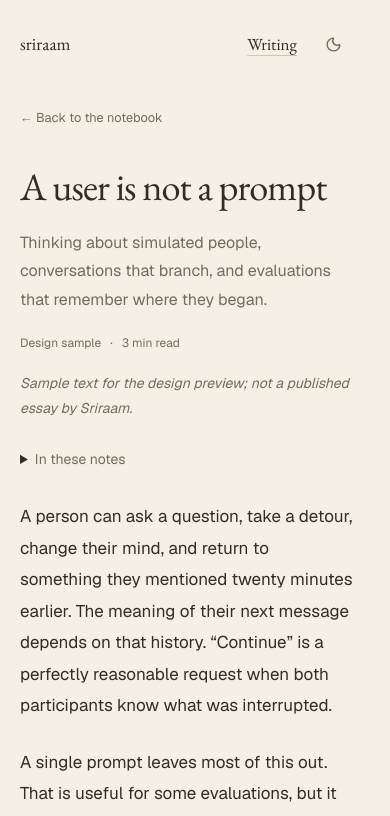
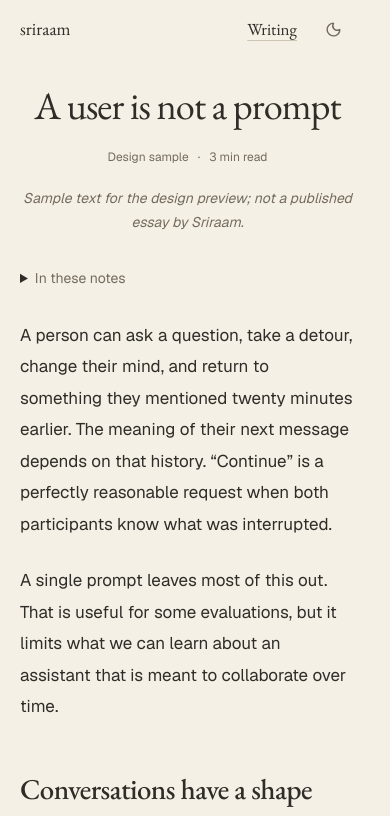
Before and after one commit to 13point5/blog, a Next.js app: page /blog/a-user-is-not-a-prompt in a window 390 px wide. Shown: the top 816 px of the page. Built offline with nearby package versions, Linux system fonts and the light colour scheme.

Commit message:
Center article mastheads and tighten site navigation spacing

```diff
--- a/app/blog/[slug]/page.tsx
+++ b/app/blog/[slug]/page.tsx
@@ -1,5 +1,4 @@
 import { notFound } from "next/navigation";
-import Link from "next/link";
 import Image from "next/image";
 import { CustomMDX } from "@/app/components/mdx";
 import { formatDate, getBlogPosts, readingTime } from "@/app/blog/utils";
@@ -19,15 +18,24 @@ export default async function BlogPost({ params }: { params: Promise<{ slug: str
   const sample = post.metadata.sample === "true";
   const headings = getTableOfContents(post.content);
   const illustration = slug === "vibe-rl" ? "/images/folio/drawing-sketch.webp" : undefined;
-  return <main className="folio-width reading-page"><Link className="back-link" href="/blog">← Back to the notebook</Link>
+  return <main className="folio-width reading-page">
     <article>
       {!sample && <script type="application/ld+json" dangerouslySetInnerHTML={{ __html: JSON.stringify({ "@context": "https://schema.org", "@type": "BlogPosting", headline: post.metadata.title, datePublished: post.metadata.publishedAt, description: post.metadata.summary }).replace(/</g, "\\u003c") }} />}
-      <header className="article-header"><h1>{post.metadata.title}</h1><p className="article-deck">{post.metadata.summary}</p><div className="post-meta"><span>{sample ? "Design sample" : post.metadata.author || "Sriraam Raja"}</span><span>·</span>{!sample && <><time dateTime={post.metadata.publishedAt}>{formatDate(post.metadata.publishedAt, false, true)}</time><span>·</span></>}<span>{readingTime(post.content)} min read</span></div>
-      {sample && <p className="sample-notice">Sample text for the design preview; not a published essay by Sriraam.</p>}</header>
-      {illustration && <div className="article-sketch"><Image src={illustration} width={1024} height={1024} className="ink-sketch" alt="A simple ink sketch of a drafting compass and two rectangles." sizes="170px" /></div>}
-      {post.metadata.image && <figure className="article-plate"><Image src={post.metadata.image} width={700} height={460} alt={post.metadata.title} /></figure>}
+      <header className="article-header">
+        <h1>{post.metadata.title}</h1>
+        {post.metadata.image ? (
+          <figure className="article-plate"><Image src={post.metadata.image} width={700} height={460} alt={post.metadata.title} /></figure>
+        ) : illustration ? (
+          <div className="article-sketch"><Image src={illustration} width={1254} height={1254} className="ink-sketch" alt="A simple ink sketch of a drafting compass and two rectangles." sizes="170px" /></div>
+        ) : null}
+        <div className="post-meta">
+          <span>{sample ? "Design sample" : post.metadata.author || "Sriraam Raja"}</span><span>·</span>
+          {!sample && <><time dateTime={post.metadata.publishedAt}>{formatDate(post.metadata.publishedAt, false, true)}</time><span>·</span></>}
+          <span>{readingTime(post.content)} min read</span>
+        </div>
+        {sample && <p className="sample-notice">Sample text for the design preview; not a published essay by Sriraam.</p>}
+      </header>
       <div className="article-layout">{headings.length > 0 && <nav className="article-toc" aria-label="On this page"><details><summary>In these notes</summary>{headings.map((heading) => <a href={`#${heading.slug}`} key={heading.slug}>{heading.title}</a>)}</details></nav>}<div className="article-body"><CustomMDX source={post.content} /></div></div>
-      <div className="article-end"><Link className="text-link" href="/blog">← More from the notebook</Link></div>
     </article>
   </main>;
 }
--- a/app/globals.css
+++ b/app/globals.css
@@ -662,8 +662,8 @@ button { cursor: pointer; }
 ::selection { background: var(--link); color: var(--background); }
 .site-shell { background: var(--background); }
 .folio-width, .folio-nav { width: min(100% - 64px, 720px); margin-inline: auto; }
-.folio-header { padding-top: 30px; }
-.folio-nav { min-height: 58px; display: flex; align-items: center; justify-content: space-between; }
+.folio-header { padding-top: 6px; }
+.folio-nav { min-height: 48px; display: flex; align-items: center; justify-content: space-between; }
 .wordmark { font: 400 1.125rem/1.4 var(--display); letter-spacing: 0; padding-block: 12px; }
 h1, h2, h3, h4, h5, h6 { font-family: var(--display); }
 .nav-links { display: flex; gap: 20px; align-items: center; font: 400 1.0625rem var(--display); }
@@ -704,15 +704,12 @@ h1, h2, h3, h4, h5, h6 { font-family: var(--display); }
 .archive-page > h1 { font: 400 2.8rem/1.15 var(--display); letter-spacing: -.025em; margin-bottom: 20px; }
 .archive-intro { font-size: 1.0625rem; line-height: 1.8; color: var(--foreground-muted); margin-bottom: 38px; }
 /* A book-like reading measure; familiar document controls stay quiet. */
-.reading-page { padding-block: 48px; }
-.back-link { font: .8rem/1.7 var(--sans); color: var(--foreground-muted); }
-.back-link:hover { color: var(--link); }
-.article-header { margin: 35px auto 28px; }
+.reading-page { padding-block: 32px 48px; }
+.article-header { margin: 0 auto 32px; text-align: center; }
 .article-header h1 { font: 400 2.8rem/1.13 var(--display); letter-spacing: -.025em; margin-bottom: 20px; text-wrap: balance; }
-.article-deck { font: 1.0625rem/1.8 var(--reading); color: var(--foreground-muted); text-wrap: pretty; }
-.post-meta { display: flex; align-items: center; gap: 9px; flex-wrap: wrap; font: .75rem/1.7 var(--sans); color: var(--foreground-muted); margin-block: 18px; }
+.post-meta { display: flex; justify-content: center; align-items: center; gap: 9px; flex-wrap: wrap; font: .75rem/1.7 var(--sans); color: var(--foreground-muted); margin-block: 18px; }
 .sample-notice { font: italic .875rem/1.75 var(--reading); color: var(--foreground-muted); margin-block: 18px; }
-.article-sketch { width: 170px; margin: 10px 0 28px; }.article-sketch img { width: 100%; }
+.article-sketch { width: 170px; margin: 16px auto 20px; }.article-sketch img { width: 100%; }
 .article-plate { margin: 25px auto 36px; }.article-plate img { width: 100%; height: auto; }
 .article-body { font: 1.125rem/1.85 var(--reading); overflow-wrap: break-word; }
 .article-body > p { line-height: 1.85; margin-bottom: 1.5em; }
@@ -731,10 +728,9 @@ h1, h2, h3, h4, h5, h6 { font-family: var(--display); }
 .article-toc summary { cursor: pointer; color: var(--foreground-muted); }
 .article-toc a { display: block; margin-top: 12px; color: var(--foreground-muted); }
 .article-toc a:hover { color: var(--link); }
-.article-end { margin-top: 45px; }
 @media (max-width: 700px) {
   .folio-width, .folio-nav { width: calc(100% - 40px); }
-  .folio-header { padding-top: 15px; }.wordmark { font-size: 1.125rem; }
+  .folio-header { padding-top: 4px; }.wordmark { font-size: 1.125rem; }
   .nav-links { gap: 20px; }.theme-toggle { margin-left: -6px; }
   .intro-section { padding-block: 36px 40px; font-size: 1rem; }
   .intro-heading { gap: 8px; margin-bottom: 22px; }
@@ -746,7 +742,7 @@ h1, h2, h3, h4, h5, h6 { font-family: var(--display); }
   .writing-section { padding-bottom: 26px; }.folio-footer { padding-bottom: 30px; }
   .archive-page { padding-block: 40px; }.archive-page > h1 { font-size: 2.4rem; }.archive-intro { font-size: 1rem; }
   .desktop-break { display: none; }.reading-page { padding-block: 30px 45px; }
-  .article-header h1 { font-size: 2.4rem; }.article-deck { font-size: 1rem; }
+  .article-header h1 { font-size: 2.4rem; }
   .article-body { font-size: 1.0625rem; }.article-body h1, .article-body h2 { font-size: 1.8rem; }
   .article-body [data-rehype-pretty-code-figure] { font-size: .8rem; }.article-sketch { width: 145px; }
 }
@@ -754,7 +750,7 @@ h1, h2, h3, h4, h5, h6 { font-family: var(--display); }
   html { scroll-behavior: auto; } *, *::before, *::after { animation: none !important; transition: none !important; }.animate-fade-blur { opacity: 1; }
 }
 @media print {
-  .folio-header, .folio-footer, .article-toc, .article-end, .back-link { display: none; }
+  .folio-header, .folio-footer, .article-toc { display: none; }
   :root, .dark { --background: white; --foreground: #111; --foreground-muted: #444; --link: #333; }
   .folio-width { width: 100%; }.article-body { font-size: 11pt; }.dark .ink-sketch { filter: brightness(0); }
 }
```
Also changed, not shown: 1 other file (tests, documents, lock files or other folders).
